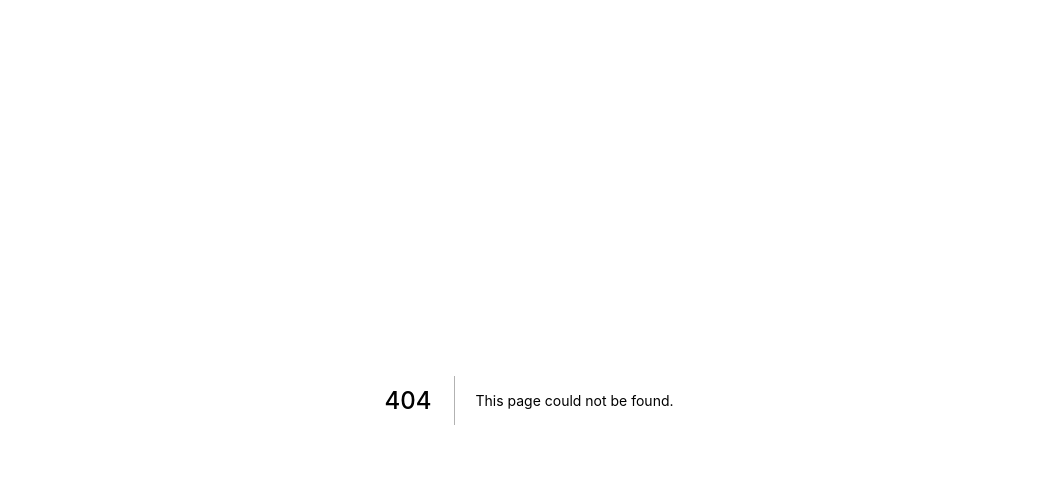
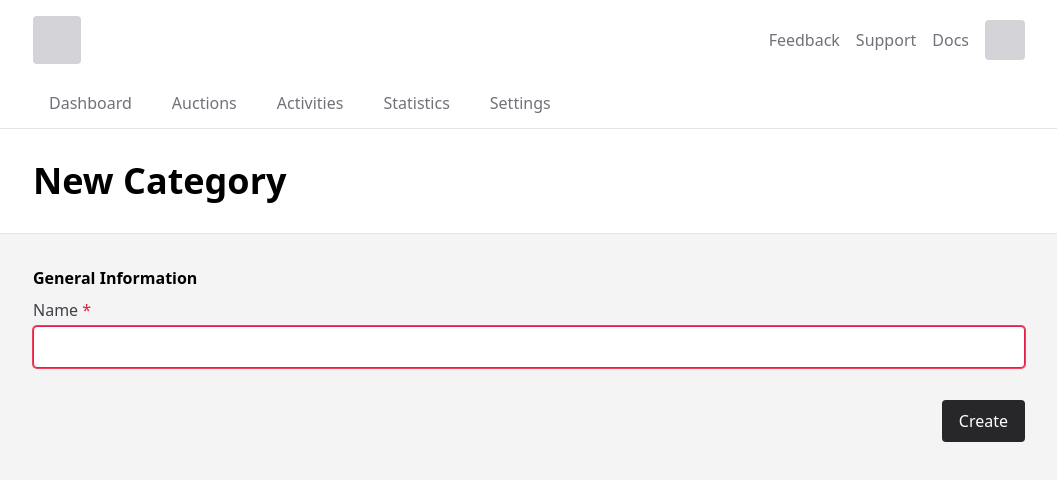
Before and after one commit to alexrohleder/auctioner, a Next.js app: page /category/new in a window 1280 px wide. Before the commit this address had no page. Shown: the top 480 px of the page, without its empty margins (111-1168 px from the left). Built offline with nearby package versions, Linux system fonts and the light colour scheme.

Commit message:
make auction creation work

```diff
--- a/package.json
+++ b/package.json
@@ -12,8 +12,6 @@
     "@prisma/client": "2.22.1",
     "@sendgrid/mail": "^7.4.4",
     "comma-number": "^2.1.0",
-    "date-fns": "^2.21.3",
-    "express-prettify": "^0.1.1",
     "http-status-codes": "^2.1.4",
     "next": "10.2.0",
     "next-connect": "^0.10.1",
--- a/src/lib/web.ts
+++ b/src/lib/web.ts
@@ -38,7 +38,7 @@ const request = (method: "post", url: string, body?: Record<string, any>) =>
       return { data, error: null };
     }
 
-    const error = await res.text();
+    const error = await res.json();
     return { data: null, error };
   });
 
--- a/src/pages/api/v1/auctions/[auctionId]/index.ts
+++ b/src/pages/api/v1/auctions/[auctionId]/index.ts
@@ -4,7 +4,7 @@ import { BadRequestError, HttpError } from "../../../../../lib/errors";
 import z from "../../../../../lib/validation";
 
 const UpdateSchema = z.object({
-  title: z.string().optional(),
+  title: z.string().max(80).min(3).optional(),
   description: z.string().optional(),
   bidIncrement: z.number().positive().optional(),
   reservePrice: z.number().positive().optional(),
--- a/src/pages/api/v1/auctions/index.ts
+++ b/src/pages/api/v1/auctions/index.ts
@@ -10,13 +10,13 @@ import settlement from "../queues/settlement";
 const SelectSchema = z.object({
   sellerId: z.string().uuid().optional(),
   categoryId: z.string().uuid().optional(),
-  title: z.string().optional(),
+  title: z.string().max(80).min(3).optional(),
   description: z.string().optional(),
   isPublished: z.boolean().optional(),
   isSettled: z.boolean().optional(),
   createdAt: z.date().optional(),
   updatedAt: z.date().optional(),
-  take: z.number().int().min(1).max(100),
+  take: z.number().int().min(1).max(100).optional(),
   skip: z.number().int().min(1).optional(),
 });
 
@@ -26,16 +26,18 @@ const InsertSchema = z
     categoryId: z.string().uuid(),
     bidIncrement: z.number().positive(),
     startingPrice: z.number().positive(),
-    reservePrice: z.number().positive().optional(),
-    buyItNowPrice: z.number().positive().optional(),
+    reservePrice: z.number().positive().nullable(),
+    buyItNowPrice: z.number().positive().nullable(),
     duration: z.number().positive(),
-    title: z.string(),
+    title: z.string().max(80).min(3),
     description: z.string(),
     isPublished: z.boolean(),
   })
   .refine(
     (data) =>
-      data.buyItNowPrice && data.buyItNowPrice >= data.startingPrice * 1.3,
+      data.buyItNowPrice
+        ? data.buyItNowPrice >= data.startingPrice * 1.3
+        : true,
     {
       message: "Buy it now price must be at least 30% more than starting price",
       path: ["buyItNowPrice"],
--- a/src/pages/api/v1/categories/index.ts
+++ b/src/pages/api/v1/categories/index.ts
@@ -7,12 +7,11 @@ const SelectSchema = z.object({
   name: z.string().optional(),
   createdAt: z.date().optional(),
   updatedAt: z.date().optional(),
-  take: z.number().int().min(1).max(100),
+  take: z.number().int().min(1).max(100).optional(),
   skip: z.number().int().min(1).optional(),
 });
 
 const InsertSchema = z.object({
-  creatorId: z.string().uuid(),
   name: z.string(),
 });
 
@@ -44,12 +43,13 @@ export default api()
     );
   })
   .post(async (req, res) => {
+    const creatorId = "0d1e45e5-1b8c-4265-95b8-a50183e7e7b0";
     const data = InsertSchema.parse(req.body);
 
     res.json(
       await prisma.category.create({
         data: {
-          creatorId: data.creatorId,
+          creatorId,
           name: data.name,
         },
       })
--- a/src/pages/auction/[auctionId].tsx
+++ b/src/pages/auction/[auctionId].tsx
@@ -18,7 +18,7 @@ function Auction() {
       last_bid_created_at,
     } = {},
   } = useFetch(
-    router.query.auctionId ? `/api/auction/${router.query.auctionId}` : null
+    router.query.auctionId ? `/api/v1/auctions/${router.query.auctionId}` : null
   );
 
   const { data: { views = 0, uniques = 0, bounces, time } = {} } = useFetch(
--- a/src/pages/auction/index.tsx
+++ b/src/pages/auction/index.tsx
@@ -5,8 +5,10 @@ import Loading from "../../components/Loading";
 import { url, useFetch } from "../../lib/web";
 
 function Auctions() {
-  const user = { id: "ba22dcb8-59f6-4466-ae55-82f88607af70" };
-  const auctions = useFetch(() => url("/api/auction", { sellerId: user.id }));
+  const user = { id: "f501c593-206a-4406-bb9e-8197c55b2f98" };
+  const auctions = useFetch(() =>
+    url("/api/v1/auctions", { sellerId: user.id })
+  );
 
   if (auctions.error) {
     return (
--- a/src/pages/auction/new.tsx
+++ b/src/pages/auction/new.tsx
@@ -1,7 +1,8 @@
-import { ChangeEvent, FormEvent, useEffect, useState } from "react";
+import { FormEvent, useEffect, useState } from "react";
 import Input from "../../components/Input";
 import Layout from "../../components/Layout";
 import Loading from "../../components/Loading";
+import { post } from "../../lib/web";
 
 function useNow() {
   const [now, setNow] = useState("");
@@ -13,7 +14,7 @@ function useNow() {
   return now;
 }
 
-function CreateAuction() {
+function NewAuction() {
   const [isSaving, setIsSaving] = useState(false);
   const [isValid, setValidity] = useState(false);
   const now = useNow();
@@ -32,13 +33,21 @@ function CreateAuction() {
     const buyItNowPrice = parseInt(fields.buy_it_now_price.value, 10);
     const duration = parseInt(fields.duration.value, 10);
     const publicationDate = fields.publication_date.value;
-    const isPublished = fields.is_published.value === "1";
+
+    post("/api/v1/auctions", {
+      sellerId: "f501c593-206a-4406-bb9e-8197c55b2f98",
+      categoryId: "24df7ada-1fa5-496e-92cf-8d906d93a034",
+      title,
+      description,
+      bidIncrement,
+      startingPrice,
+      reservePrice,
+      buyItNowPrice,
+      duration,
+      isPublished: true,
+    });
 
     setIsSaving(true);
-  }
-
-  function onChange(event: ChangeEvent<HTMLFormElement>) {
-    console.log(event);
   }
 
   return (
@@ -50,7 +59,7 @@ function CreateAuction() {
       </div>
       <div className="min-h-screen bg-gray-100">
         <div className="custom-container py-8">
-          <form onSubmit={onSubmit} onChange={onChange}>
+          <form onSubmit={onSubmit}>
             <fieldset>
               <legend className="font-semibold">General Information</legend>
               <div className="mt-2">
@@ -58,7 +67,7 @@ function CreateAuction() {
                   label="Title"
                   type="text"
                   name="title"
-                  maxLength={120}
+                  maxLength={80}
                   minLength={3}
                   required
                   autoFocus
@@ -105,7 +114,7 @@ function CreateAuction() {
                     label="Reserve Price"
                     prefix="$"
                     type="number"
-                    name="bid_increment"
+                    name="reserve_price"
                     min={0}
                   />
                 </div>
@@ -114,7 +123,7 @@ function CreateAuction() {
                     label="Buy it Now Price"
                     prefix="$"
                     type="number"
-                    name="bid_increment"
+                    name="buy_it_now_price"
                   />
                 </div>
               </div>
@@ -141,11 +150,29 @@ function CreateAuction() {
                   <Input
                     label="Publication Date (UTC)"
                     type="datetime-local"
+                    name="publication_date"
                     min={now}
                     defaultValue={now}
                     required
                   />
                 </div>
+              </div>
+            </fieldset>
+
+            <fieldset className="mt-8">
+              <legend className="font-semibold">Product Information</legend>
+              <div className="lg:grid-cols-4 grid gap-4 mt-2">
+                <Input
+                  label="Category"
+                  as="select"
+                  name="category"
+                  defaultValue="24df7ada-1fa5-496e-92cf-8d906d93a034"
+                  required
+                >
+                  <option value="24df7ada-1fa5-496e-92cf-8d906d93a034">
+                    Schedule
+                  </option>
+                </Input>
               </div>
             </fieldset>
 
@@ -166,4 +193,4 @@ function CreateAuction() {
   );
 }
 
-export default CreateAuction;
+export default NewAuction;
--- /dev/null
+++ b/src/pages/category/new.tsx
@@ -0,0 +1,76 @@
+import { useRouter } from "next/router";
+import { FormEvent, useState } from "react";
+import Input from "../../components/Input";
+import Layout from "../../components/Layout";
+import Loading from "../../components/Loading";
+import { post } from "../../lib/web";
+
+function NewCategory() {
+  const router = useRouter();
+  const [isSaving, setIsSaving] = useState(false);
+
+  async function onSubmit(event: FormEvent<HTMLFormElement>) {
+    event.preventDefault();
+
+    const elements = event.currentTarget.elements as any;
+    const fields: Record<string, HTMLInputElement> = elements;
+
+    setIsSaving(true);
+
+    const { data, error } = await post("/api/v1/categories", {
+      name: fields.name.value,
+    });
+
+    setIsSaving(false);
+
+    if (error) {
+      // todo: display error toast
+    } else {
+      // todo: display success toast
+      router.replace(`/category/${data.id}`);
+    }
+  }
+
+  return (
+    <Layout title="New Category">
+      <div className="px-4 py-8 border-b">
+        <div className="custom-container">
+          <div className="text-4xl font-semibold">New Category</div>
+        </div>
+      </div>
+      <div className="min-h-screen bg-gray-100">
+        <div className="custom-container py-8">
+          <form onSubmit={onSubmit}>
+            <fieldset>
+              <legend className="font-semibold">General Information</legend>
+              <div className="mt-2">
+                <Input
+                  label="Name"
+                  type="text"
+                  name="name"
+                  maxLength={80}
+                  minLength={3}
+                  required
+                  autoFocus
+                />
+              </div>
+            </fieldset>
+
+            <div className="flex items-center justify-end gap-4 mt-8">
+              {isSaving && <Loading />}
+              <button
+                type="submit"
+                className="btn btn--primary"
+                disabled={isSaving}
+              >
+                Create
+              </button>
+            </div>
+          </form>
+        </div>
+      </div>
+    </Layout>
+  );
+}
+
+export default NewCategory;
--- a/src/pages/dashboard.tsx
+++ b/src/pages/dashboard.tsx
@@ -7,11 +7,12 @@ import { url, useFetch } from "../lib/web";
 import { money } from "../lib/format";
 
 export default function Home() {
-  let activities;
+  let activities, statistics;
 
-  const user = { id: "ba22dcb8-59f6-4466-ae55-82f88607af70" };
-  const auctions = useFetch(() => url("/api/auction", { sellerId: user.id }));
-  const statistics = useFetch(() => `/api/seller/${user.id}/statistics`);
+  const user = { id: "f501c593-206a-4406-bb9e-8197c55b2f98" };
+  const auctions = useFetch(() =>
+    url("/api/v1/auctions", { sellerId: user.id })
+  );
 
   return (
     <Layout title="Dashboard">
@@ -20,25 +21,24 @@ export default function Home() {
           <div className="lg:grid-cols-4 grid flex-1 gap-4">
             <DashboardStatisticCard
               title="Total of bids"
-              currentValue={statistics.data?.total_bids}
-              previousValue={statistics.data?.total_bids_from}
+              currentValue={statistics?.total_bids}
+              previousValue={statistics?.total_bids_from}
               info={`In ${
-                statistics.data?.total_auctions -
-                statistics.data?.total_settled_auctions
+                statistics?.total_auctions - statistics?.total_settled_auctions
               } open auctions`}
             />
             <DashboardStatisticCard
               title="Revenue"
-              currentValue={statistics.data?.revenue}
-              previousValue={statistics.data?.revenue_from}
+              currentValue={statistics?.revenue}
+              previousValue={statistics?.revenue_from}
               format={(value) => (value ? money(value, "NOK") : "N/A")}
             />
             <DashboardStatisticCard
               title="Convertion rate"
-              currentValue={statistics.data?.convertion_rate}
-              previousValue={statistics.data?.convertion_rate_from}
+              currentValue={statistics?.convertion_rate}
+              previousValue={statistics?.convertion_rate_from}
               format={(value) => `${value}%`}
-              info={`Out of ${statistics.data?.views} page views`}
+              info={`Out of ${statistics?.views} page views`}
               description="Percentage of visits that resulted in a bid"
             />
             <div className="flex items-center justify-center">
```
Also changed, not shown: 1 other file (tests, documents, lock files or other folders).
